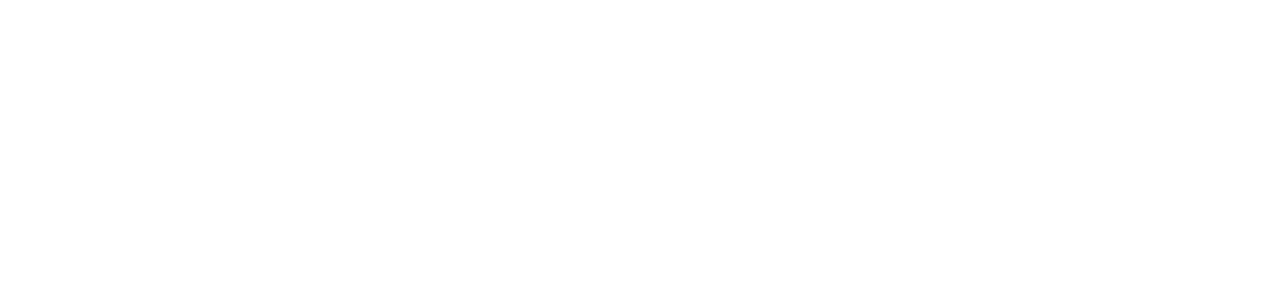
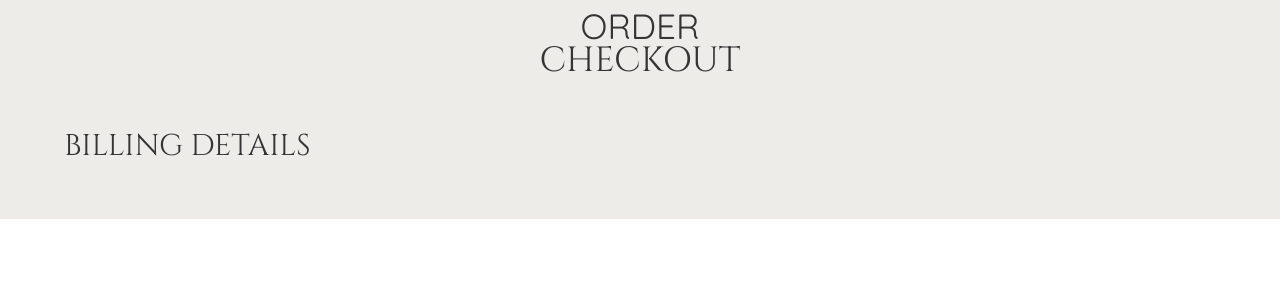
Before and after one commit to 23L-PM7/blackOne, a Next.js app: page /cart/checkout in a window 1280 px wide. Shown: the top 300 px of the page. Built offline with nearby package versions, Linux system fonts and the light colour scheme.

Commit message:
billing details

```diff
--- a/src/app/cart/checkout/page.tsx
+++ b/src/app/cart/checkout/page.tsx
@@ -1,7 +1,23 @@
+"use client";
+
+import { quicksand, cinzel } from "@/app/theme";
+
 export default function Home() {
   return (
-    <div>
-      <div></div>
+    <div className="w-screen bg-[#EDECE9] text-[#343434] flex flex-col items-center">
+      <div className="flex flex-col items-center w-[90%]">
+        <div className="flex flex-col justify-center items-center">
+          <h1 className={`${quicksand.className} text-[35px] h-[35px]`}>
+            ORDER
+          </h1>
+          <h2 className={`${cinzel.className} text-[35px] h-[39px]`}>
+            CHECKOUT
+          </h2>
+        </div>
+        <div className="w-full my-[50px]">
+          <h1 className={`${cinzel.className} text-[30px]`}>BILLING DETAILS</h1>
+        </div>
+      </div>
     </div>
   );
 }
```
